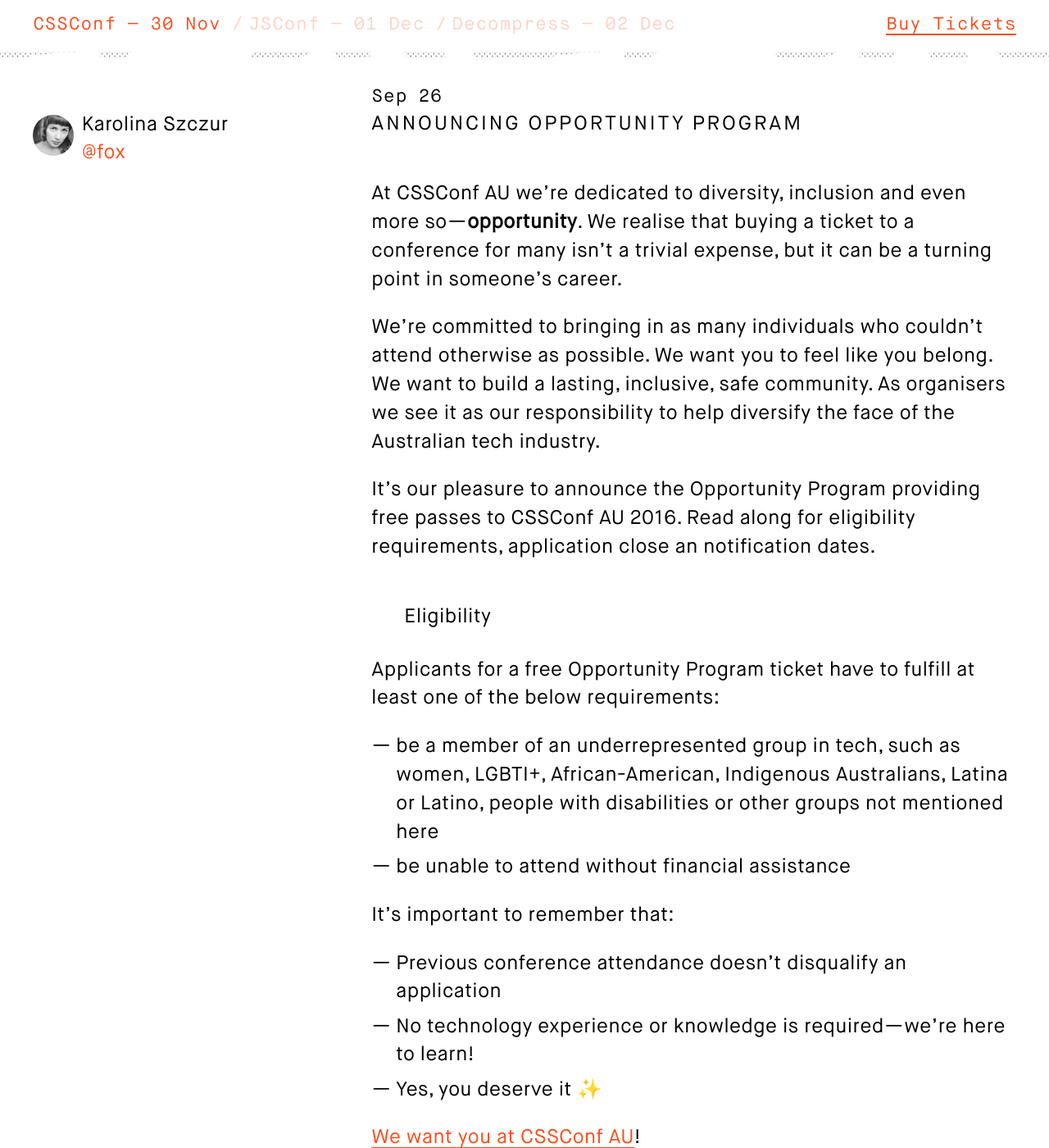
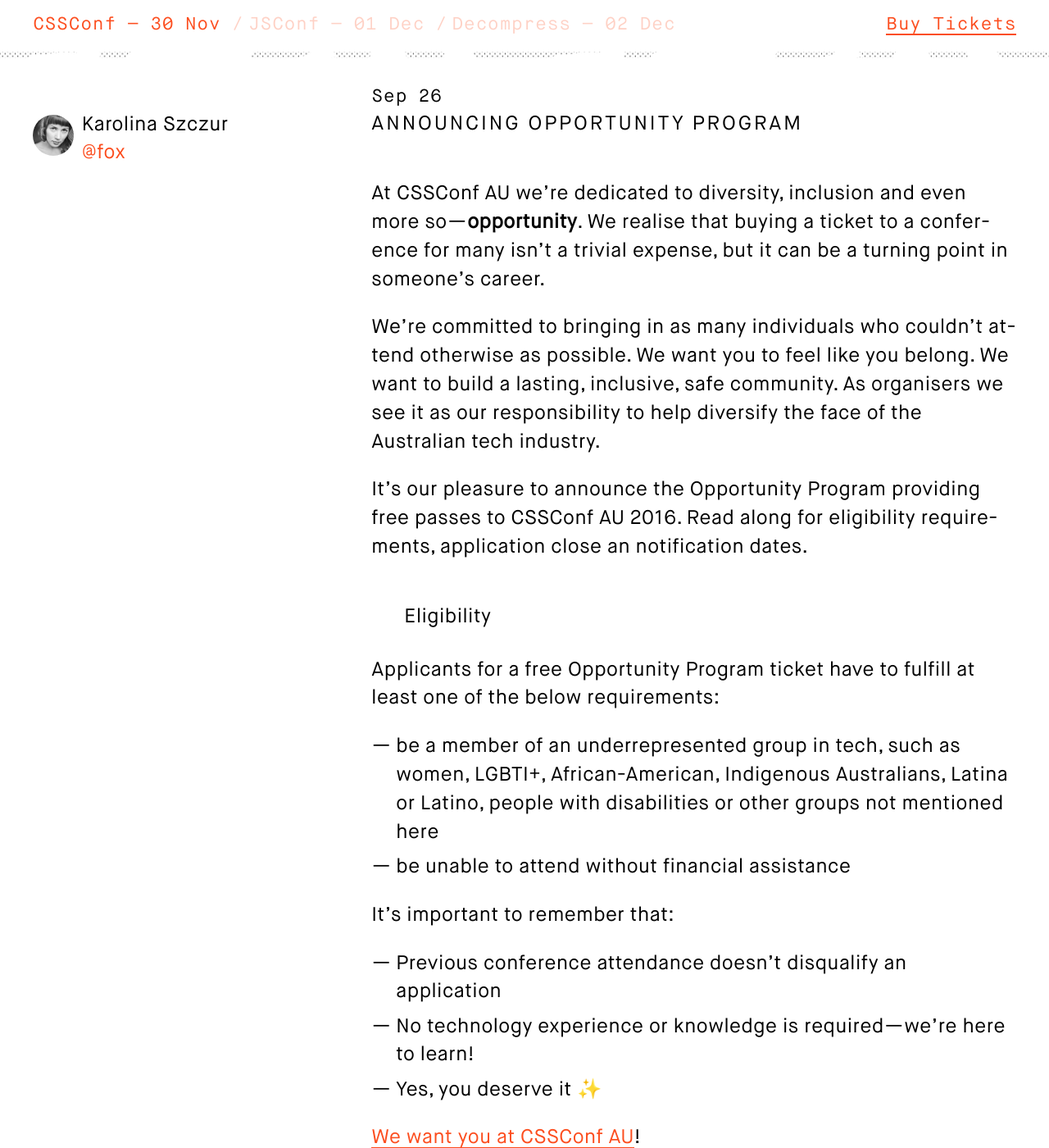
Before and after one commit to vsfest/2016.cssconf.com.au, a Jekyll site: the page built from _posts/2016-09-26-announcing-opportunity-program.md, in a window 1280 px wide and 1400 px high, scrolled down 333 px. Shown: the whole window at 82% size. Built offline with Jekyll 4.4.1, drawn with Linux system fonts in a browser that asks for light colours.

Commit message:
Mobile fixes

```diff
--- a/_includes/speaker.html
+++ b/_includes/speaker.html
@@ -12,6 +12,8 @@
     <div class="details">
       <span class="name">{{ speaker.name }}<sup>{{ speaker.country }}</sup></span>
       <p class="bio">{{ speaker.bio }}</p>
+      <p class="website"><a href="{{ speaker.website }}">(www)</a></p>
+      <p class="twitter"><a href="http://twitter.com/{{ speaker.twitter }}">@{{speaker.twitter}}</a></p>
     </div>
   </div>
 </div>
--- a/_includes/tickets.html
+++ b/_includes/tickets.html
@@ -3,11 +3,11 @@
     Tickets
   </p>
   <div class="title-content">
-    <p>
-      <span class="list">Regular Bird: $450</span>
-      <span class="list">
-        Regular Bird (CSSConf, <a href="http://jsconfau.com">JSConf</a>, <a href="http://2016.decompress.com.au/">Decompress</a>): $900
-      </span>
+    <p class="list list--inline">
+      Regular Bird: $450
+    </p>
+    <p class="list list--inline">
+      Regular Bird (CSSConf, <a href="http://jsconfau.com">JSConf</a>, <a href="http://2016.decompress.com.au/">Decompress</a>): $900
     </p>
     <p>
       <a href="{{ site.ticket_url }}" class="tickets">Get your ticket now</a>
--- a/_sass/_base.scss
+++ b/_sass/_base.scss
@@ -12,6 +12,7 @@
   line-height: 1.45;
   margin: 0;
   -webkit-text-size-adjust: 85%;
+  hyphens: auto;
 }
 
 h1, h2, h3, h4 {
--- a/_sass/_layout.scss
+++ b/_sass/_layout.scss
@@ -205,6 +205,11 @@
         }
 
         @media (max-width: 1260px) {
+          .bio {
+            display: none;
+          }
+        }
+        @media (max-width: $break-mobile) {
           .details-wrapper {
             display: none;
           }
@@ -400,6 +405,9 @@
   display: flex;
   margin: 0;
   padding: 0.5rem 0;
+  &--inline {
+    display: block;
+  }
   time:before {
     content: "\25CF";
     margin-right: 0.5rem;
@@ -412,6 +420,11 @@
     display: inline-block;
     margin-top: 0.25rem;
     flex: 0 0 16rem;
+    @media (max-width: $break-mobile) {
+      flex: 0 0 0;
+      white-space: nowrap;
+      padding-right: 2rem;
+    }
   }
 }
 
```
